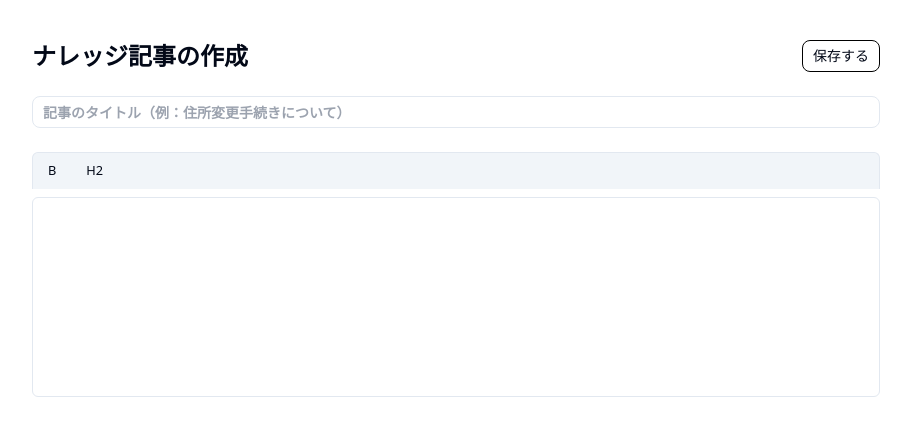
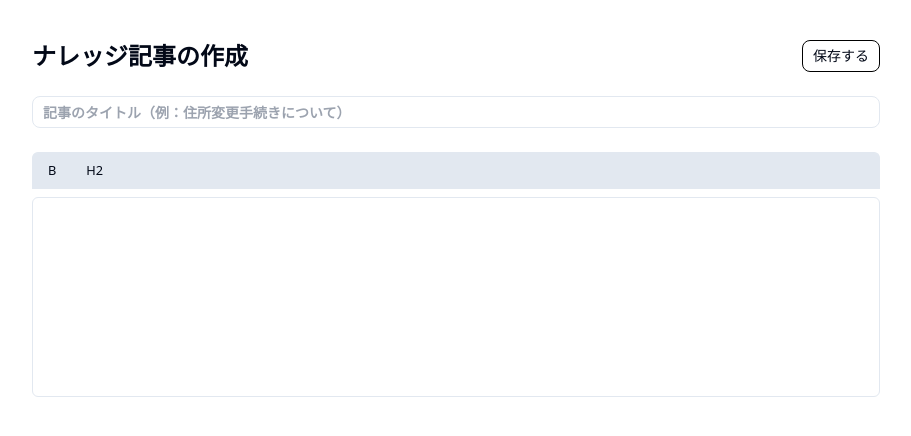
Before and after one commit to eriiiiiiapen/knotion_app, a React app in the folder frontend/: page /knowledge/new in a window 1280 px wide. Shown: the top 436 px of the page, without its empty margins (184-1095 px from the left). Built offline with nearby package versions, Linux system fonts and the light colour scheme; the HTML template or start-up script is replaced by a standard one.

Commit message:
作成画面の色調整

```diff
--- a/frontend/src/components/editor/KnotionEditor.tsx
+++ b/frontend/src/components/editor/KnotionEditor.tsx
@@ -28,18 +28,18 @@ export const KnotionEditor = ({ content, onChange, editable = true }: Props) =>
   return (
     <div className="space-y-2">
       {editable && (
-        <div className="flex gap-2 p-1 bg-slate-100 rounded-t-md border-x border-t">
+        <div className="flex gap-2 p-1 bg-slate-200 rounded-t-md border-x border-t">
           <Button
             variant="ghost" size="sm"
             onClick={() => editor.chain().focus().toggleBold().run()}
-            className={editor.isActive('bold') ? 'bg-slate-200' : ''}
+            className={editor.isActive('bold') ? 'bg-slate-300 rounded' : ''}
           >
             B
           </Button>
           <Button
             variant="ghost" size="sm"
             onClick={() => editor.chain().focus().toggleHeading({ level: 2 }).run()}
-            className={editor.isActive('heading') ? 'bg-slate-200' : ''}
+            className={editor.isActive('heading') ? 'bg-slate-300 rounded' : ''}
           >
             H2
           </Button>
```
